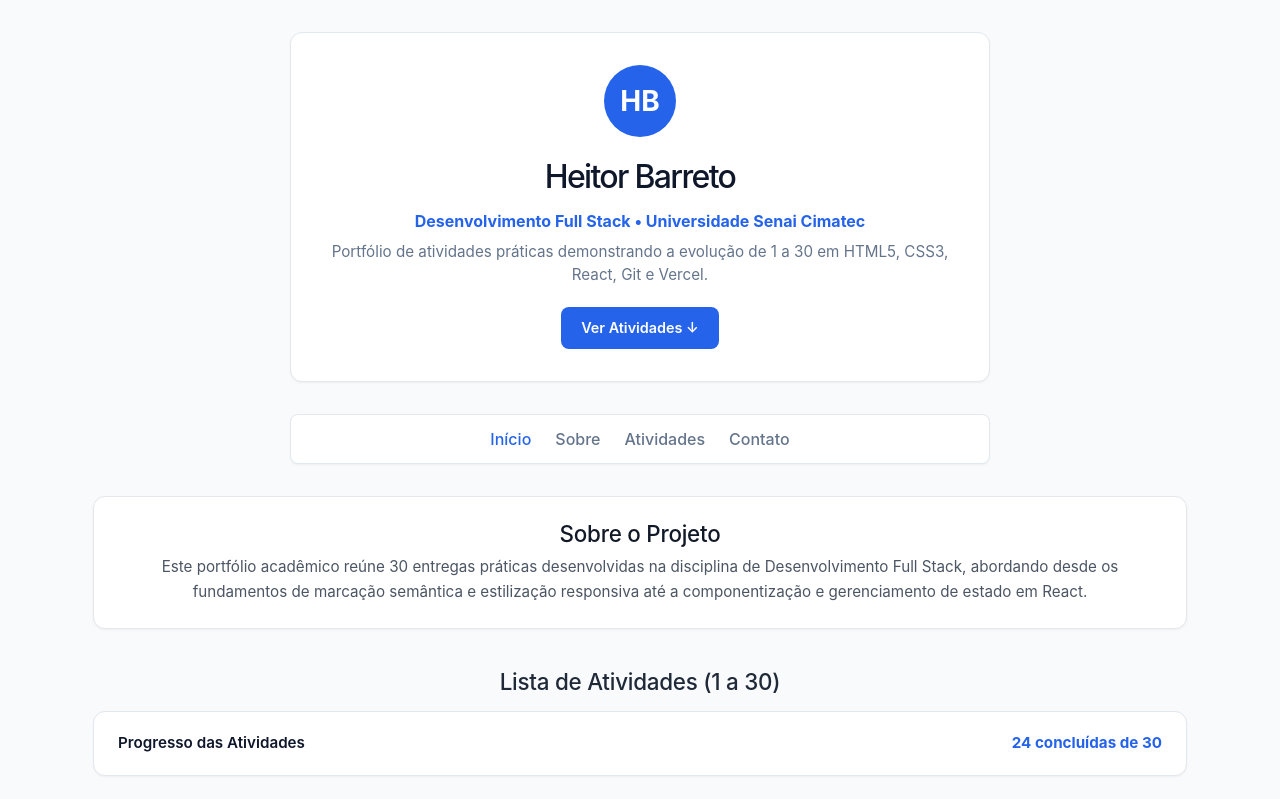
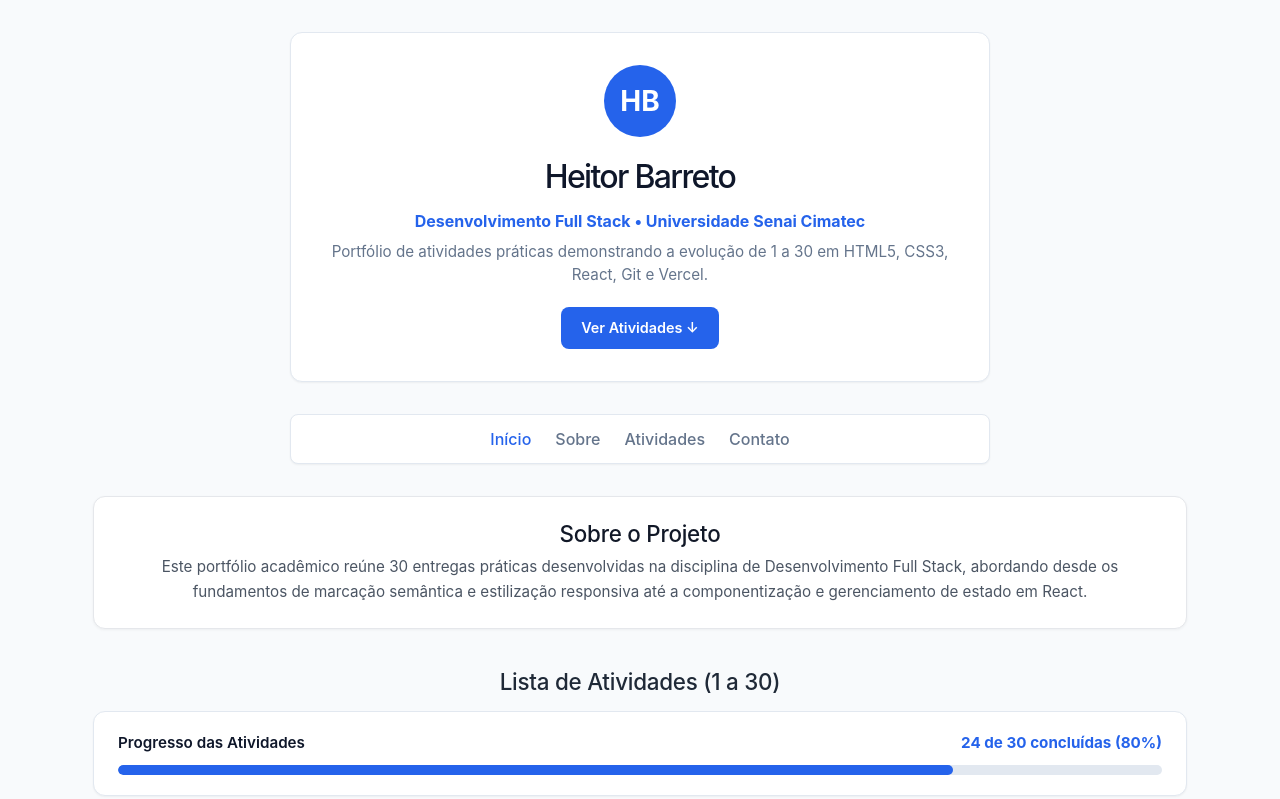
Before and after one commit to Heitorab06/Desenvolvimento-FullStack, a React (Vite) app in the folder roteiro_pratica/: page / in a window 1280 px wide. Shown: the top 799 px of the page. Built offline with nearby package versions, Linux system fonts and the light colour scheme.

Commit message:
feat: criar barra de progresso acessivel

```diff
--- a/roteiro_pratica/src/App.css
+++ b/roteiro_pratica/src/App.css
@@ -220,6 +220,22 @@
   color: var(--primary);
 }
 
+.barra-trilha {
+  width: 100%;
+  height: 10px;
+  background-color: var(--border-color);
+  border-radius: 9999px;
+  overflow: hidden;
+  margin-top: 0.6rem;
+}
+
+.barra-preenchimento {
+  height: 100%;
+  background-color: var(--primary);
+  border-radius: 9999px;
+  transition: width 0.3s ease;
+}
+
 /* Estilos dos Cartões de Atividades (Card 7) */
 .card-atividade {
   background-color: var(--bg-card);
--- a/roteiro_pratica/src/App.jsx
+++ b/roteiro_pratica/src/App.jsx
@@ -11,9 +11,10 @@ export default function App() {
 
   const tecnologiasFiltro = ['Todos', 'HTML', 'CSS', 'React', 'Git', 'Vercel'];
 
-  // Contador de progresso derivado (Card 19)
+  // Contador e Barra de Progresso (Cards 19 e 20)
   const totalAtividades = listaAtividades.length;
   const concluidas = listaAtividades.filter((item) => item.status === 'Concluída').length;
+  const percentual = totalAtividades > 0 ? Math.round((concluidas / totalAtividades) * 100) : 0;
 
   const atividadesFiltradas = listaAtividades.filter((item) => {
     const matchTec =
@@ -62,11 +63,24 @@ export default function App() {
             Lista de Atividades (1 a 30)
           </h2>
 
-          {/* Contador de Progresso (Card 19) */}
+          {/* Contador e Barra de Progresso (Cards 19 e 20) */}
           <div className="progresso-container">
             <div className="progresso-cabecalho">
               <span className="progresso-titulo">Progresso das Atividades</span>
-              <span className="progresso-contador">{concluidas} concluídas de {totalAtividades}</span>
+              <span className="progresso-contador">{concluidas} de {totalAtividades} concluídas ({percentual}%)</span>
+            </div>
+            <div
+              className="barra-trilha"
+              role="progressbar"
+              aria-valuenow={percentual}
+              aria-valuemin={0}
+              aria-valuemax={100}
+              aria-label={`Progresso geral do projeto: ${percentual}%`}
+            >
+              <div
+                className="barra-preenchimento"
+                style={{ width: `${percentual}%` }}
+              />
             </div>
           </div>
 
```
